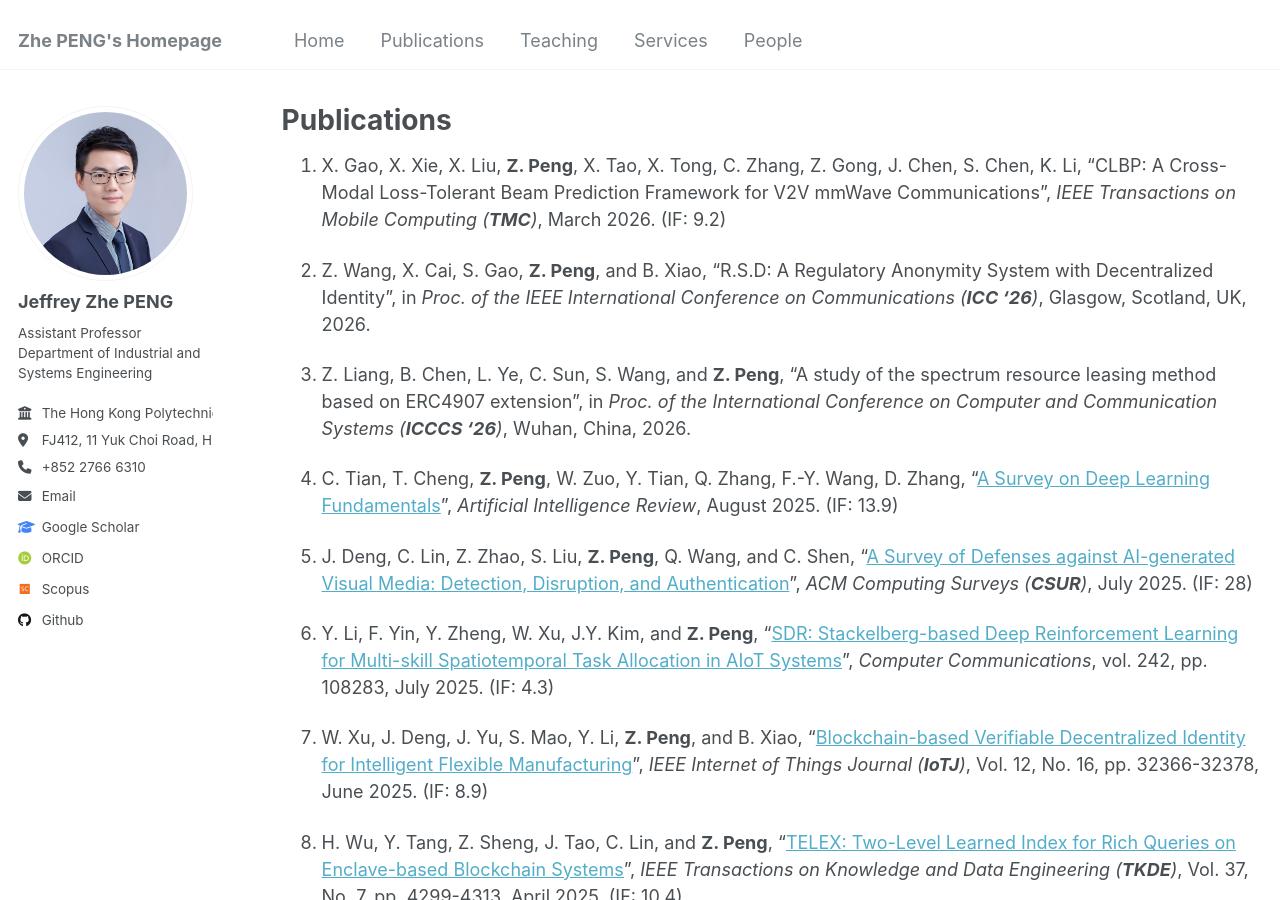
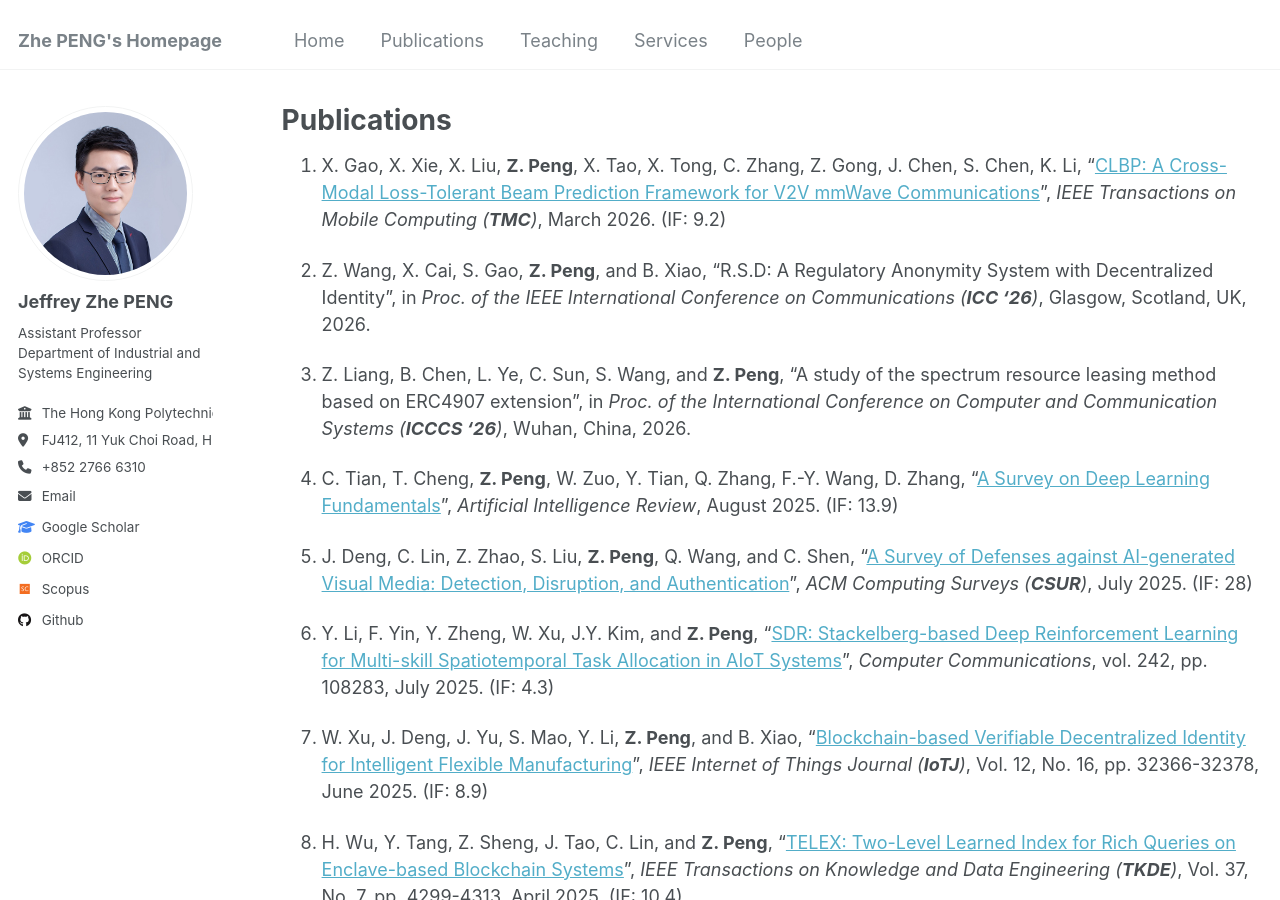
Before and after one commit to PENG-Zhe/peng-zhe.github.io, a Jekyll site: the page built from _pages/publications.md, in a window 1280 px wide and 900 px high. Built offline with Jekyll 4.4.1, drawn with Linux system fonts in a browser that asks for light colours; some web fonts are replaced; part of the change alters nothing that is shown.

```diff
--- a/_pages/publications.md
+++ b/_pages/publications.md
@@ -3,7 +3,7 @@ title: "Publications"
 permalink: /publications/
 layout: archive
 ---
-1. X. Gao, X. Xie, X. Liu, **Z. Peng**, X. Tao, X. Tong, C. Zhang, Z. Gong, J. Chen, S. Chen, K. Li, "CLBP: A Cross-Modal Loss-Tolerant Beam Prediction Framework for V2V mmWave Communications", _IEEE Transactions on Mobile Computing (**TMC**)_, March 2026. (IF: 9.2)
+1. X. Gao, X. Xie, X. Liu, **Z. Peng**, X. Tao, X. Tong, C. Zhang, Z. Gong, J. Chen, S. Chen, K. Li, "[CLBP: A Cross-Modal Loss-Tolerant Beam Prediction Framework for V2V mmWave Communications](https://ieeexplore.ieee.org/abstract/document/11434985)", _IEEE Transactions on Mobile Computing (**TMC**)_, March 2026. (IF: 9.2)
 
 1. Z. Wang, X. Cai, S. Gao, **Z. Peng**, and B. Xiao, "R.S.D: A Regulatory Anonymity System with Decentralized Identity", in _Proc. of the IEEE International Conference on Communications (**ICC '26**)_, Glasgow, Scotland, UK, 2026.
 
```
